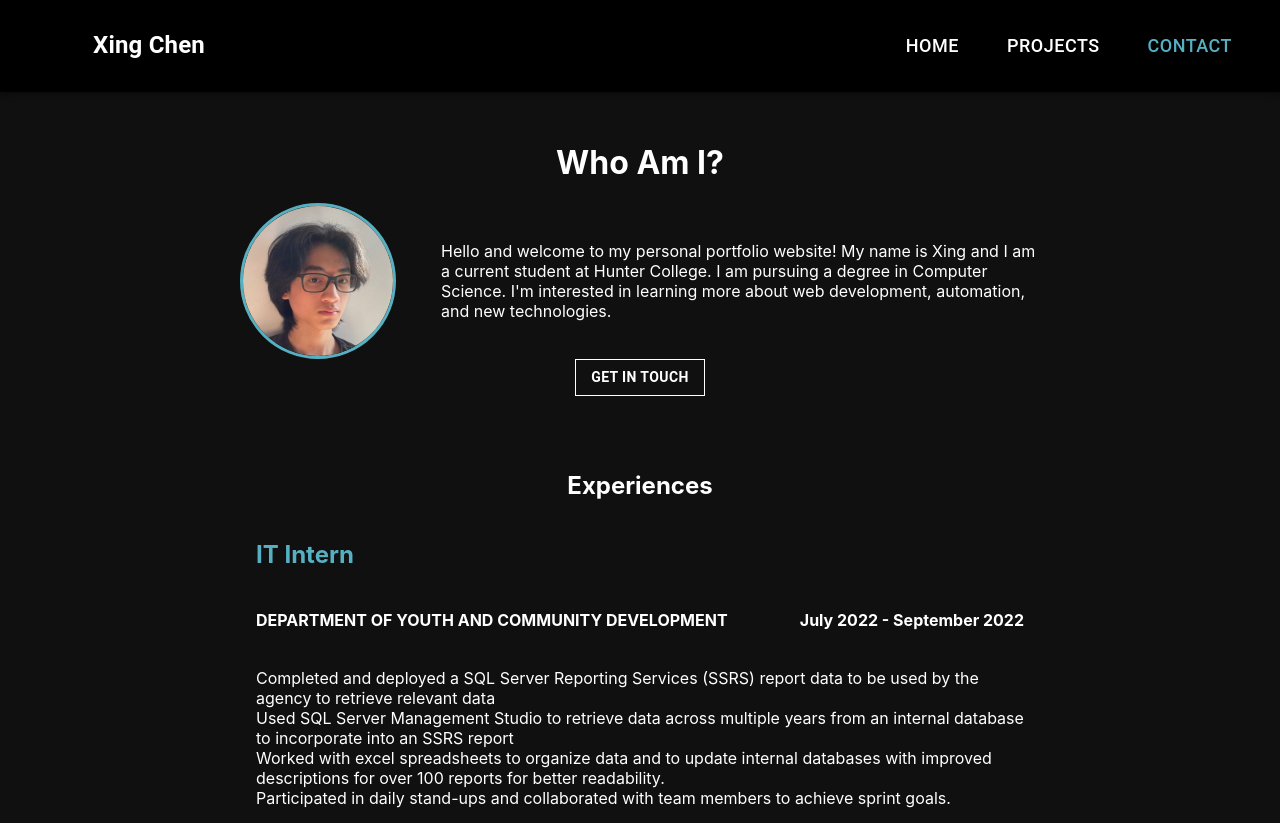
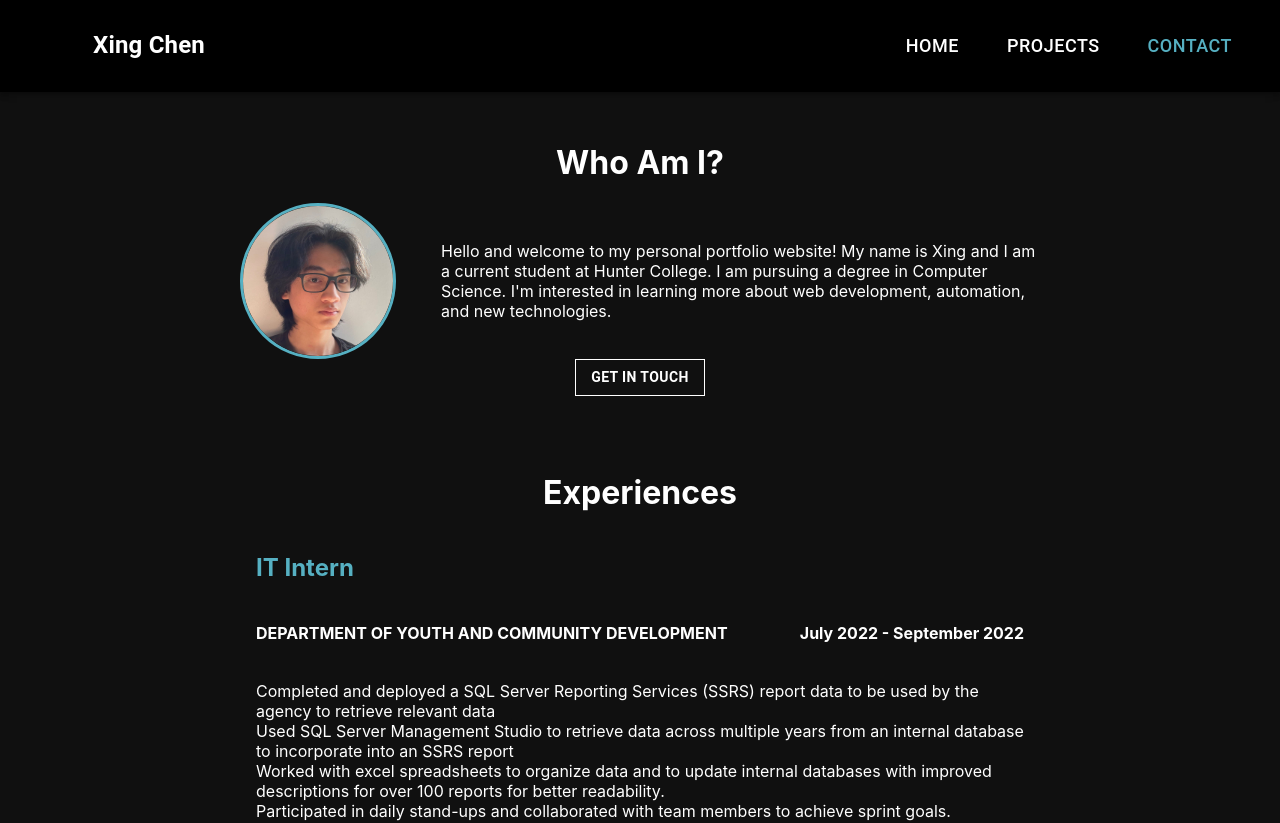
Before and after one commit to XChen601/Old-Personal-Portfolio, a React (Create React App) app: page /#/ in a window 1280 px wide. Shown: the top 823 px of the page. Built offline with nearby package versions, Linux system fonts and the light colour scheme.

Commit message:
font change

```diff
--- a/src/components/Homepage.jsx
+++ b/src/components/Homepage.jsx
@@ -61,7 +61,7 @@ function Experiences(){
     return (
         <>
         <div className="experiences" id="experience-list">
-            <h2>Experiences</h2>
+            <h1>Experiences</h1>
             <div className='experience-item'>
                 <h2 className='experience-title'>IT Intern</h2>
                 <div className='sub-title'>
```
